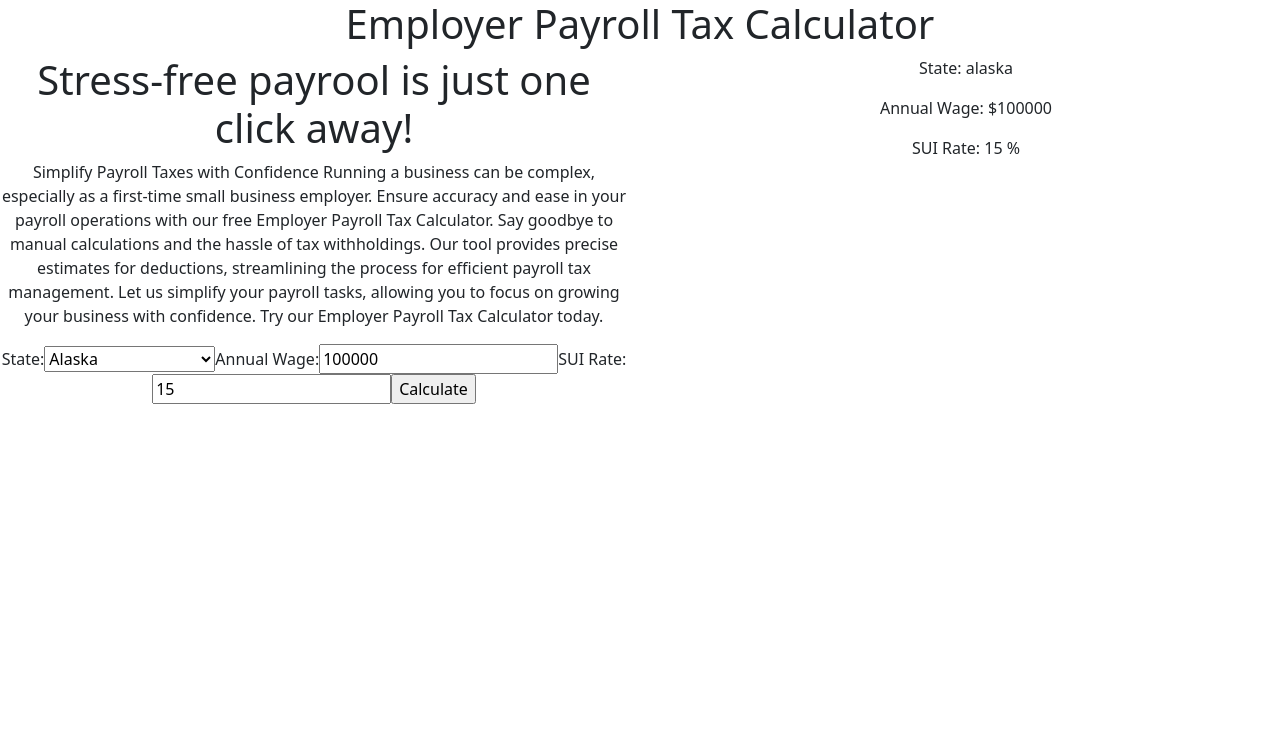
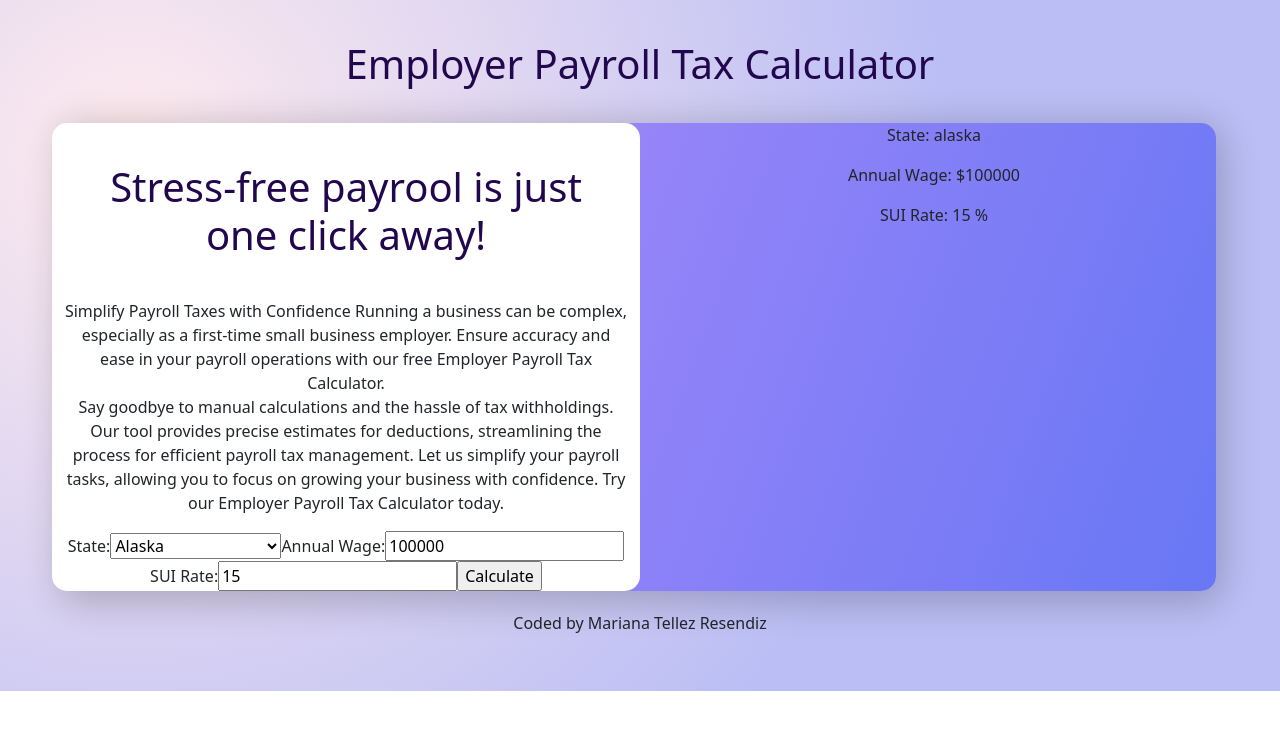
Before and after one commit to MarianaTellezR/employer-payroll-tax-calculator-mariana-tellez, a React (Create React App) app: page / in a window 1280 px wide. Shown: the top 730 px of the page. Built offline with nearby package versions, Linux system fonts and the light colour scheme.

Commit message:
Added styling

```diff
--- a/src/App.css
+++ b/src/App.css
@@ -1,3 +1,19 @@
 .App {
   text-align: center;
+  padding: 20px 0;
+  background: radial-gradient(
+    879px at 10.4% 22.3%,
+    rgb(255, 235, 238) 0%,
+    rgb(186, 190, 245) 93.6%
+  );
 }
+
+.App h1 {
+  color: rgb(34, 7, 78);
+  padding: 20px;
+  margin-bottom: 15px;
+}
+
+.App footer {
+  padding: 20px;
+}
--- a/src/App.js
+++ b/src/App.js
@@ -8,6 +8,9 @@ function App() {
         <h1>Employer Payroll Tax Calculator</h1>
       </header>
       <Payroll />
+      <footer>
+        <p>Coded by Mariana Tellez Resendiz</p>
+      </footer>
     </div>
   );
 }
--- /dev/null
+++ b/src/Payroll.css
@@ -0,0 +1,30 @@
+.Payroll {
+  display: block;
+  margin: 0 auto;
+  width: 90%;
+  max-width: 1500px;
+  background: linear-gradient(
+    110.6deg,
+    rgb(184, 142, 252) 2.2%,
+    rgb(104, 119, 244) 100.2%
+  );
+  box-shadow: 1px 7px 36px 6px rgba(0, 0, 0, 0.2);
+  border-radius: 15px;
+}
+
+.Payroll .payroll-left {
+  border-radius: 15px;
+  background-color: white;
+  display: flex;
+  flex-direction: column;
+
+  align-items: center;
+}
+
+.Payroll .payroll-right {
+  border-radius: 15px;
+}
+
+.Payroll h1 {
+  margin: 20px;
+}
--- a/src/Payroll.js
+++ b/src/Payroll.js
@@ -1,4 +1,5 @@
 import React, { useState } from "react";
+import "./Payroll.css";
 
 export default function Payroll() {
   const [state, setState] = useState("alaska");
@@ -35,7 +36,7 @@ export default function Payroll() {
             Simplify Payroll Taxes with Confidence Running a business can be
             complex, especially as a first-time small business employer. Ensure
             accuracy and ease in your payroll operations with our free Employer
-            Payroll Tax Calculator. Say goodbye to manual calculations and the
+            Payroll Tax Calculator. <br/>Say goodbye to manual calculations and the
             hassle of tax withholdings. Our tool provides precise estimates for
             deductions, streamlining the process for efficient payroll tax
             management. Let us simplify your payroll tasks, allowing you to
@@ -43,7 +44,7 @@ export default function Payroll() {
             Payroll Tax Calculator today.
           </p>
           <form onSubmit={handleSubmit}>
-            <label for="states">State:</label>
+            <label forhtml="states">State:</label>
             <select
               value={state}
               onChange={handleChangeState}
@@ -60,7 +61,7 @@ export default function Payroll() {
               <option value="delaware">Delaware</option>
               <option value="columbia">District of Columbia</option>
             </select>
-            <label for="wage">Annual Wage:</label>
+            <label forhtml="wage">Annual Wage:</label>
             <input
               value={annualWage}
               type="text"
@@ -68,7 +69,7 @@ export default function Payroll() {
               name="wage"
               id="wage"
             ></input>
-            <label for="sui">SUI Rate:</label>
+            <label forhtml="sui">SUI Rate:</label>
             <input
               value={suiRate}
               type="number"
--- a/src/index.css
+++ b/src/index.css
@@ -5,6 +5,7 @@ body {
     sans-serif;
   -webkit-font-smoothing: antialiased;
   -moz-osx-font-smoothing: grayscale;
+  background-color: aquamarine;
 }
 
 code {
```
